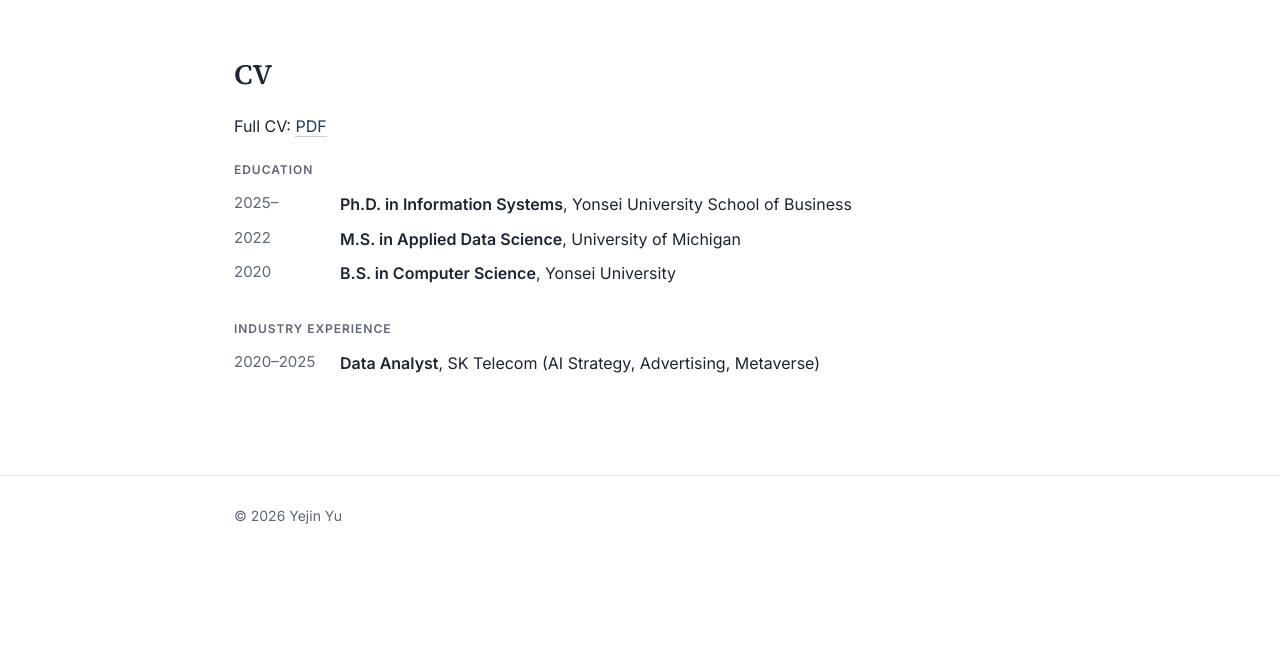
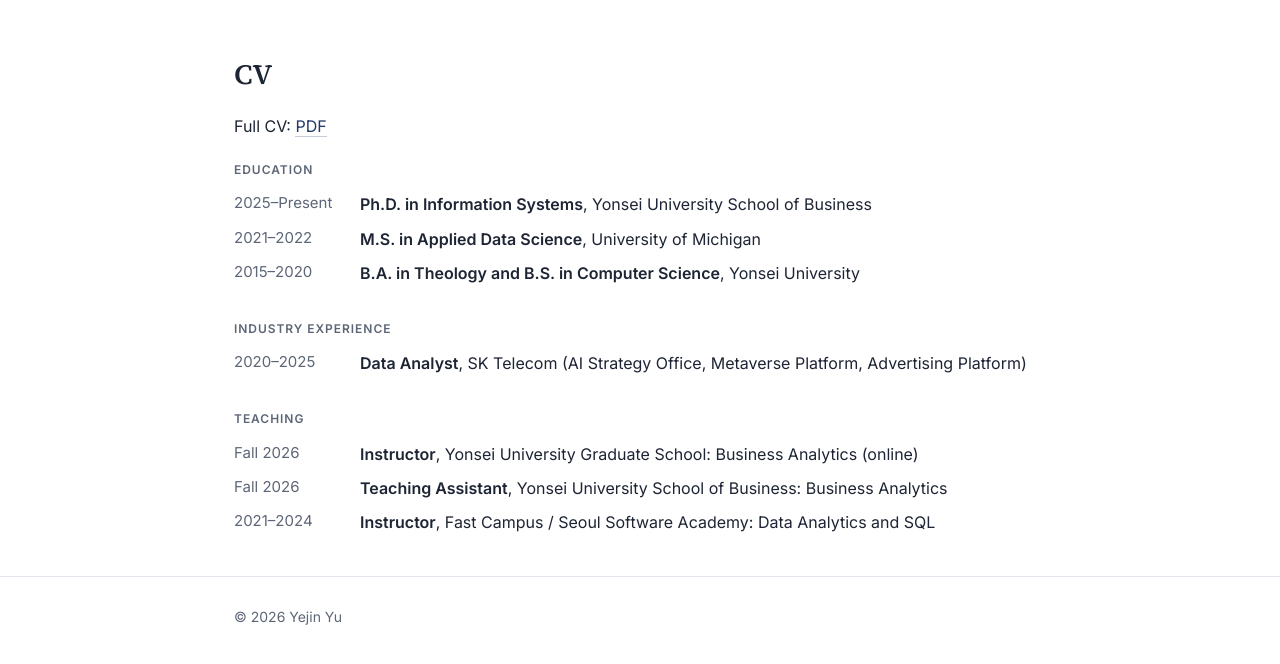
Before and after one commit to yejinyu/yejinyu.github.io, a plain HTML site: page cv.html in a window 1280 px wide. Shown: the part 66-730 px from the top of the page. Drawn offline with Linux system fonts and the light colour scheme.

Commit message:
Update site content and CV
Co-Authored-By: Claude Opus 5.5 <noreply@anthropic.com>
Claude-Session: https://claude.ai/code/session_013zZN1Qx7We2kszFuvRqBdL

```diff
--- a/cv.html
+++ b/cv.html
@@ -31,18 +31,28 @@
 
       <h3 class="group">Education</h3>
       <dl class="timeline">
-        <dt>2025–</dt>
+        <dt>2025–Present</dt>
         <dd><strong>Ph.D. in Information Systems</strong>, Yonsei University School of Business</dd>
-        <dt>2022</dt>
+        <dt>2021–2022</dt>
         <dd><strong>M.S. in Applied Data Science</strong>, University of Michigan</dd>
-        <dt>2020</dt>
-        <dd><strong>B.S. in Computer Science</strong>, Yonsei University</dd>
+        <dt>2015–2020</dt>
+        <dd><strong>B.A. in Theology and B.S. in Computer Science</strong>, Yonsei University</dd>
       </dl>
 
       <h3 class="group">Industry Experience</h3>
       <dl class="timeline">
         <dt>2020–2025</dt>
-        <dd><strong>Data Analyst</strong>, SK Telecom (AI Strategy, Advertising, Metaverse)</dd>
+        <dd><strong>Data Analyst</strong>, SK Telecom (AI Strategy Office, Metaverse Platform, Advertising Platform)</dd>
+      </dl>
+
+      <h3 class="group">Teaching</h3>
+      <dl class="timeline">
+        <dt>Fall 2026</dt>
+        <dd><strong>Instructor</strong>, Yonsei University Graduate School: Business Analytics (online)</dd>
+        <dt>Fall 2026</dt>
+        <dd><strong>Teaching Assistant</strong>, Yonsei University School of Business: Business Analytics</dd>
+        <dt>2021–2024</dt>
+        <dd><strong>Instructor</strong>, Fast Campus / Seoul Software Academy: Data Analytics and SQL</dd>
       </dl>
     </section>
 
--- a/style.css
+++ b/style.css
@@ -75,7 +75,7 @@ section.about { border-top: 0; }
 .paper .note { font-size: 14px; color: var(--navy); margin-top: 4px; }
 
 /* CV timeline */
-.timeline { display: grid; grid-template-columns: 90px 1fr; gap: 8px 16px; margin: 0; }
+.timeline { display: grid; grid-template-columns: 110px 1fr; gap: 8px 16px; margin: 0; }
 .timeline dt { color: var(--muted); font-size: 15px; }
 .timeline dd { margin: 0; }
 
```
Also changed, not shown: index.html (+2 -2 lines), research.html (+9 -4 lines), 2 other files.
